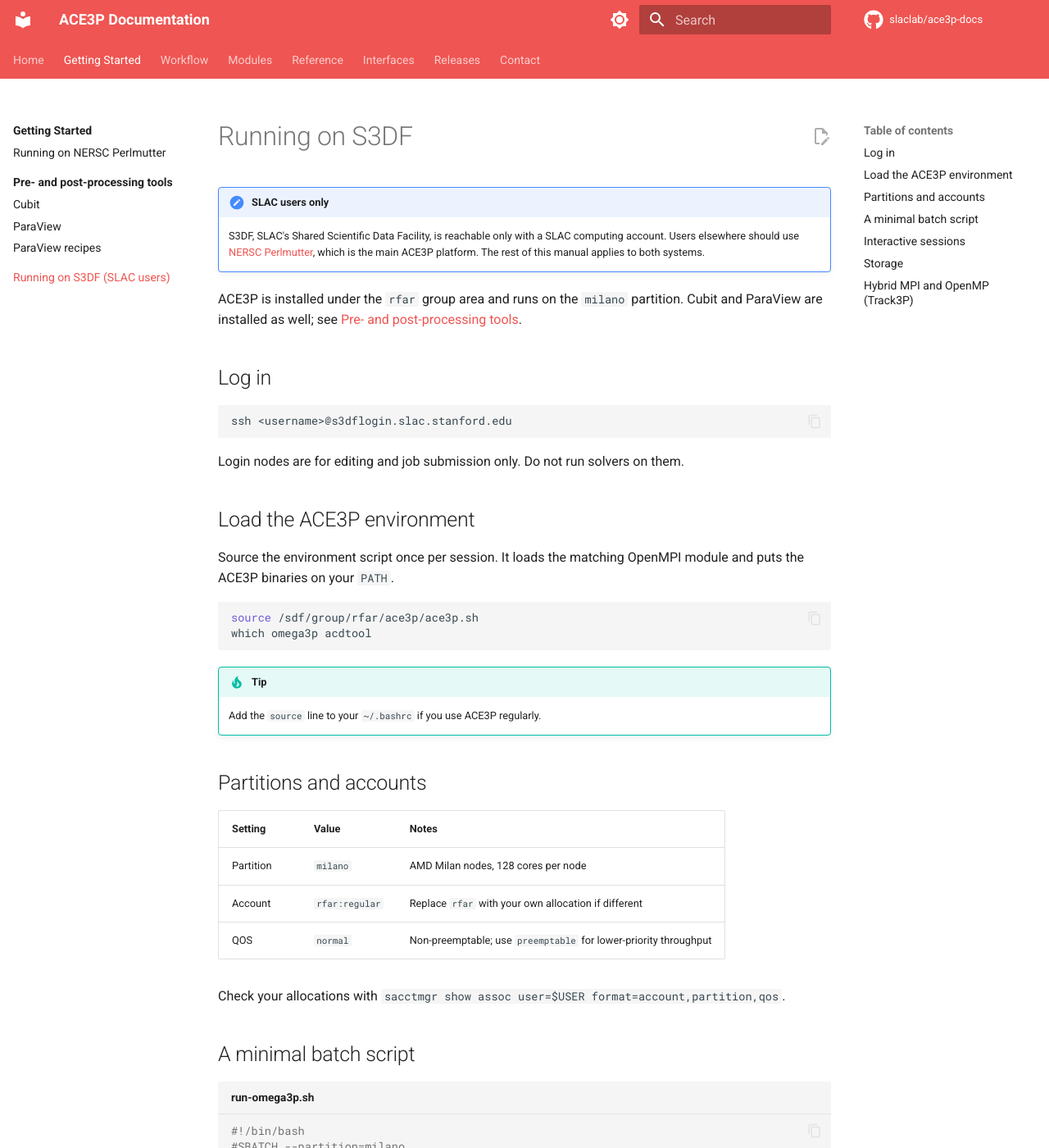
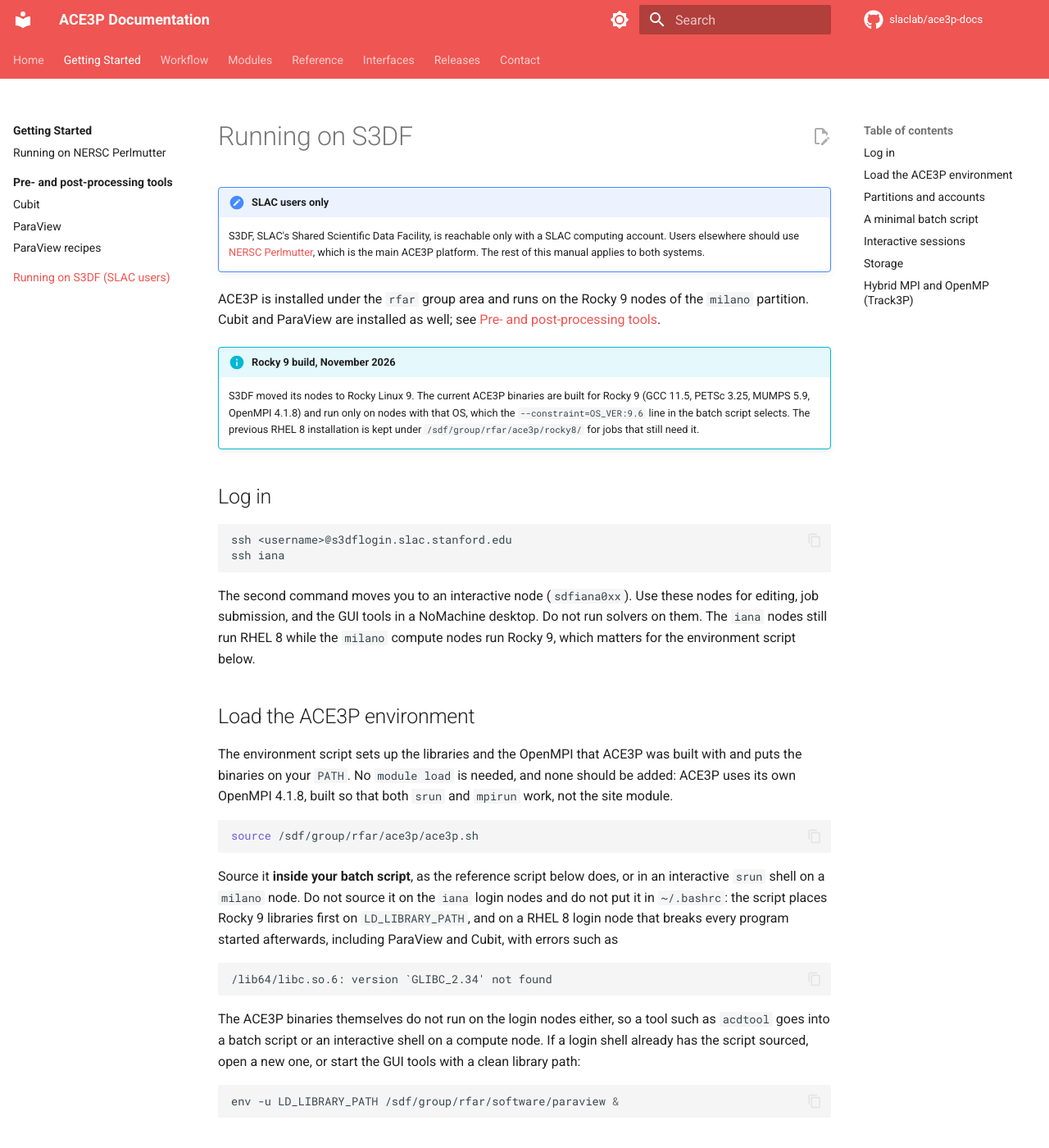
Before and after one commit to slaclab/ace3p-docs, an MkDocs documentation site: the page built from docs/getting-started/s3df.md, in a window 1280 px wide and 1400 px high. Shown: the whole window at 82% size. Built offline with MkDocs 1.6.1 and Material for MkDocs 9.7.7, drawn with Linux system fonts in a browser that asks for light colours; comment, search, counter and statistics services are not loaded; the version menu is left out; some of the changed text lies outside the part shown.

Commit message:
S3DF: Rocky 9 build (Nov 2026): OS_VER:9.6 constraint, run.sl as the reference script, own OpenMPI (no module load); source the script in batch scripts only, not on the RHEL 8 iana login nodes (breaks ParaView/Cubit) (#24)
Generated with AI

Co-Authored-By: SLAC AI

````diff
--- a/docs/getting-started/s3df.md
+++ b/docs/getting-started/s3df.md
@@ -3,33 +3,46 @@
 !!! note "SLAC users only"
     S3DF, SLAC's Shared Scientific Data Facility, is reachable only with a SLAC computing account. Users elsewhere should use [NERSC Perlmutter](perlmutter.md), which is the main ACE3P platform. The rest of this manual applies to both systems.
 
-ACE3P is installed under the `rfar` group area and runs on the `milano` partition. Cubit and ParaView are installed as well; see [Pre- and post-processing tools](tools/index.md).
+ACE3P is installed under the `rfar` group area and runs on the Rocky 9 nodes of the `milano` partition. Cubit and ParaView are installed as well; see [Pre- and post-processing tools](tools/index.md).
+
+!!! info "Rocky 9 build, November 2026"
+    S3DF moved its nodes to Rocky Linux 9. The current ACE3P binaries are built for Rocky 9 (GCC 11.5, PETSc 3.25, MUMPS 5.9, OpenMPI 4.1.8) and run only on nodes with that OS, which the `--constraint=OS_VER:9.6` line in the batch script selects. The previous RHEL 8 installation is kept under `/sdf/group/rfar/ace3p/rocky8/` for jobs that still need it.
 
 ## Log in
 
 ```bash
 ssh <username>@s3dflogin.slac.stanford.edu
+ssh iana
 ```
 
-Login nodes are for editing and job submission only. Do not run solvers on them.
+The second command moves you to an interactive node (`sdfiana0xx`). Use these nodes for editing, job submission, and the GUI tools in a NoMachine desktop. Do not run solvers on them. The `iana` nodes still run RHEL 8 while the `milano` compute nodes run Rocky 9, which matters for the environment script below.
 
 ## Load the ACE3P environment
 
-Source the environment script once per session. It loads the matching OpenMPI module and puts the ACE3P binaries on your `PATH`.
+The environment script sets up the libraries and the OpenMPI that ACE3P was built with and puts the binaries on your `PATH`. No `module load` is needed, and none should be added: ACE3P uses its own OpenMPI 4.1.8, built so that both `srun` and `mpirun` work, not the site module.
 
 ```bash
 source /sdf/group/rfar/ace3p/ace3p.sh
-which omega3p acdtool
 ```
 
-!!! tip
-    Add the `source` line to your `~/.bashrc` if you use ACE3P regularly.
+Source it **inside your batch script**, as the reference script below does, or in an interactive `srun` shell on a `milano` node. Do not source it on the `iana` login nodes and do not put it in `~/.bashrc`: the script places Rocky 9 libraries first on `LD_LIBRARY_PATH`, and on a RHEL 8 login node that breaks every program started afterwards, including ParaView and Cubit, with errors such as
+
+```
+/lib64/libc.so.6: version `GLIBC_2.34' not found
+```
+
+The ACE3P binaries themselves do not run on the login nodes either, so a tool such as `acdtool` goes into a batch script or an interactive shell on a compute node. If a login shell already has the script sourced, open a new one, or start the GUI tools with a clean library path:
+
+```bash
+env -u LD_LIBRARY_PATH /sdf/group/rfar/software/paraview &
+```
 
 ## Partitions and accounts
 
 | Setting | Value | Notes |
 |---|---|---|
 | Partition | `milano` | AMD Milan nodes, 128 cores per node |
+| Constraint | `OS_VER:9.6` | Rocky 9 nodes, required by the current binaries |
 | Account | `rfar:regular` | Replace `rfar` with your own allocation if different |
 | QOS | `normal` | Non-preemptable; use `preemptable` for lower-priority throughput |
 
@@ -37,21 +50,28 @@ Check your allocations with `sacctmgr show assoc user=$USER format=account,parti
 
 ## A minimal batch script
 
-```bash title="run-omega3p.sh"
+The reference script is `/sdf/group/rfar/ace3p/run.sl`; copy it and change the job name, resources and solver line.
+
+```bash title="run.sl"
 #!/bin/bash
 #SBATCH --partition=milano
 #SBATCH --account=rfar:regular
-#SBATCH --qos=normal
+#SBATCH --constraint=OS_VER:9.6
+#SBATCH --job-name=omega3p
+#SBATCH --output=output-%j.txt
+#SBATCH --error=error-%j.txt
 #SBATCH --nodes=1
-#SBATCH --ntasks=16
-#SBATCH --time=00:30:00
-#SBATCH --job-name=omega3p
-#SBATCH --output=%x.%j.out
-#SBATCH --error=%x.%j.err
+#SBATCH --ntasks-per-node=16
+#SBATCH --mem-per-cpu=16gb
+#SBATCH --time=0-00:45:00
 
+# ACE3P environment (libraries, OpenMPI, PATH)
 source /sdf/group/rfar/ace3p/ace3p.sh
-srun --overlap --cpu-bind=none -n 16 omega3p pillbox.omega3p
+
+srun -n 16 --cpu-bind=cores omega3p pillbox.omega3p
 ```
+
+Multi-node jobs work the same way: raise `--nodes` and give `srun -n` the total rank count. `mpirun -n 16 omega3p pillbox.omega3p` is an equivalent last line.
 
 Submit, monitor, and cancel with the usual Slurm commands:
 
@@ -66,7 +86,7 @@ scancel <jobid>
 For short tests, allocate an interactive shell on a compute node:
 
 ```bash
-srun --partition=milano --account=rfar:regular -n 16 --time=01:00:00 --pty /bin/bash
+srun --partition=milano --account=rfar:regular --constraint=OS_VER:9.6 -n 16 --time=01:00:00 --pty /bin/bash
 source /sdf/group/rfar/ace3p/ace3p.sh
 mpirun -n 16 omega3p pillbox.omega3p
 ```
````
Also changed, not shown: docs/getting-started/tools/paraview.md (+1 -1 lines), docs/workflow/batch-jobs.md (+1 -0 lines).
